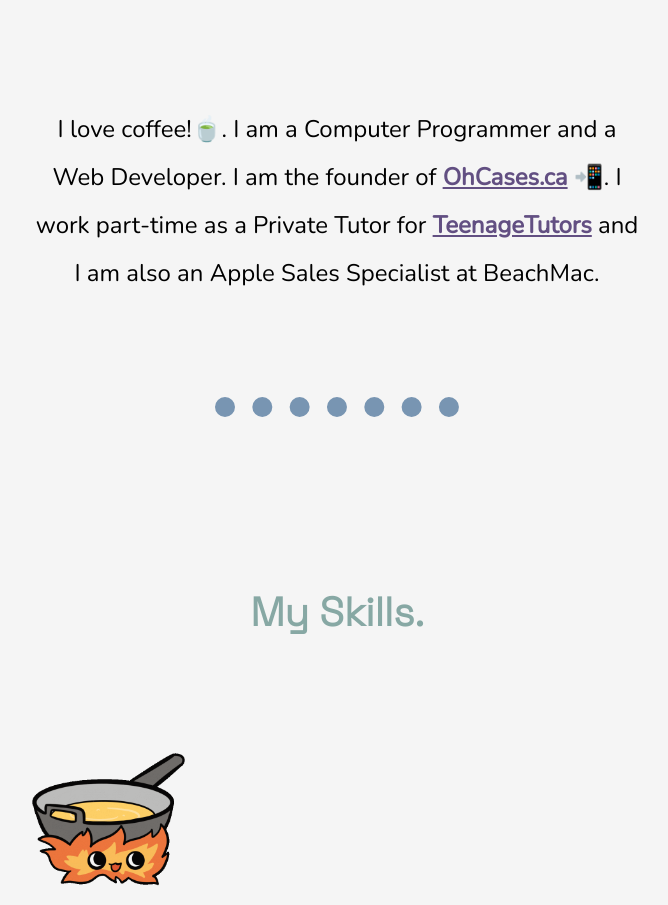
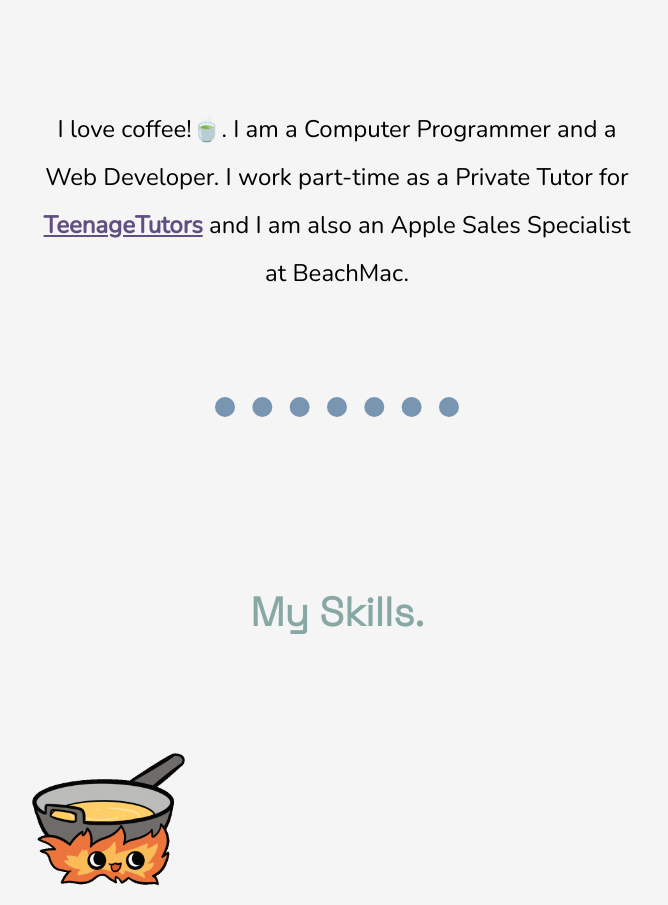
Before and after one commit to JawadBhuiyan/Me, a plain HTML site: page index.html in a window 1280 px wide. Shown: the part 1074-1979 px from the top of the page, without its empty margins (303-971 px from the left). Drawn offline with nearby package versions, Linux system fonts and the light colour scheme.

Commit message:
Update index.html

```diff
--- a/index.html
+++ b/index.html
@@ -25,7 +25,7 @@
     <div class="profile">
       <h2></h2>
       <img class="coder" src="images/hacker.png" alt="coder-img">
-      <p class="firstPara">I love coffee!🍵. I am a Computer Programmer and a Web Developer. I am the founder of <a href="https://ohcases.ca/" target="_blank"> OhCases.ca</a> 📲. I work part-time as a Private Tutor for <a href="https://teenagetutors.ca/" target="_blank"> TeenageTutors</a> and I am also an Apple Sales Specialist at BeachMac.</p>
+      <p class="firstPara">I love coffee!🍵. I am a Computer Programmer and a Web Developer. I work part-time as a Private Tutor for <a href="https://teenagetutors.ca/" target="_blank"> TeenageTutors</a> and I am also an Apple Sales Specialist at BeachMac.</p>
     </div>
     <hr>
     <div class="skills">
```
